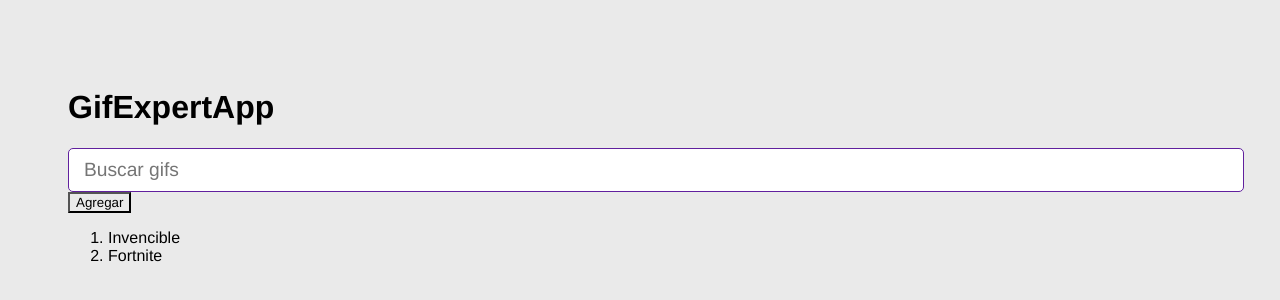
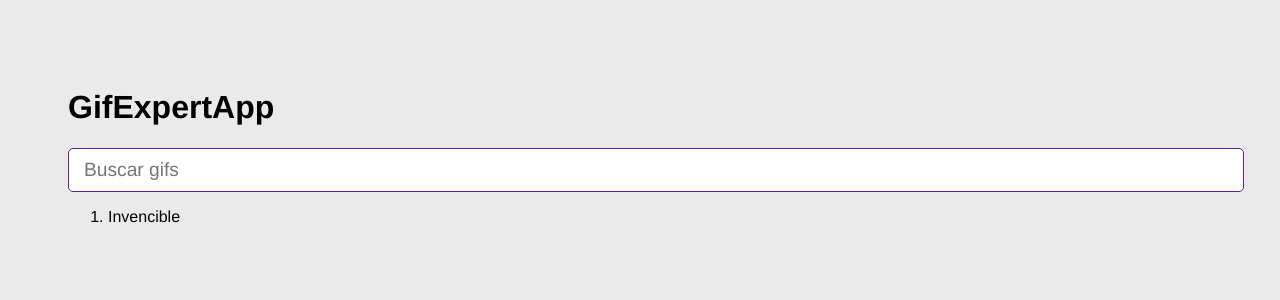
Before and after one commit to KennethCourses/react-gif-expert-app, a React (Vite) app: page / in a window 1280 px wide. Shown: the top 300 px of the page. Built offline with nearby package versions, Linux system fonts and the light colour scheme.

Commit message:
Throw an event to the parent

```diff
--- a/src/GifExpertApp.jsx
+++ b/src/GifExpertApp.jsx
@@ -3,10 +3,9 @@ import AddCategory from './components/AddCategory';
 
 const GifExpertApp = () => {
 
-    const [categories, setCategories] = useState(['Invencible', 'Fortnite']);
+    const [categories, setCategories] = useState(['Invencible']);
 
-    const onAddCategory = () => {
-        const newCategory = 'Fallout';
+    const onAddCategory = (newCategory) => {
         setCategories([newCategory, ...categories]);
     }
 
@@ -15,10 +14,8 @@ const GifExpertApp = () => {
             <h1>GifExpertApp</h1>
 
             <AddCategory
-                setCategories={setCategories}
+                onNewCategory={(value) => onAddCategory(value)}
             />
-
-            <button onClick={onAddCategory}>Agregar</button>
 
             <ol>
                 {categories.map(category => {
--- a/src/components/AddCategory.jsx
+++ b/src/components/AddCategory.jsx
@@ -1,6 +1,6 @@
 import { useState } from "react";
 
-const AddCategory = ({ setCategories }) => {
+const AddCategory = ({ onNewCategory }) => {
 
     const [inputValue, setInputValue] = useState('')
 
@@ -11,9 +11,10 @@ const AddCategory = ({ setCategories }) => {
     const onSubmit = (event) => {
         event.preventDefault();
 
-        if (inputValue.trim().length <= 3) return;
+        const newInputValue = inputValue.trim();
 
-        setCategories(categories => [inputValue, ...categories]);
+        newInputValue >= 3 ? null : onNewCategory(newInputValue);
+
         setInputValue('');
     }
 
```
